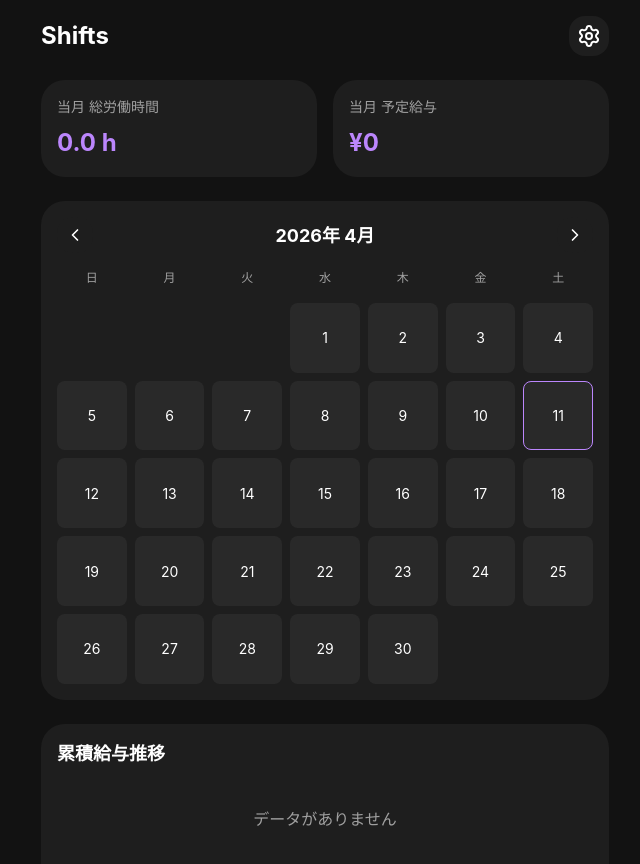
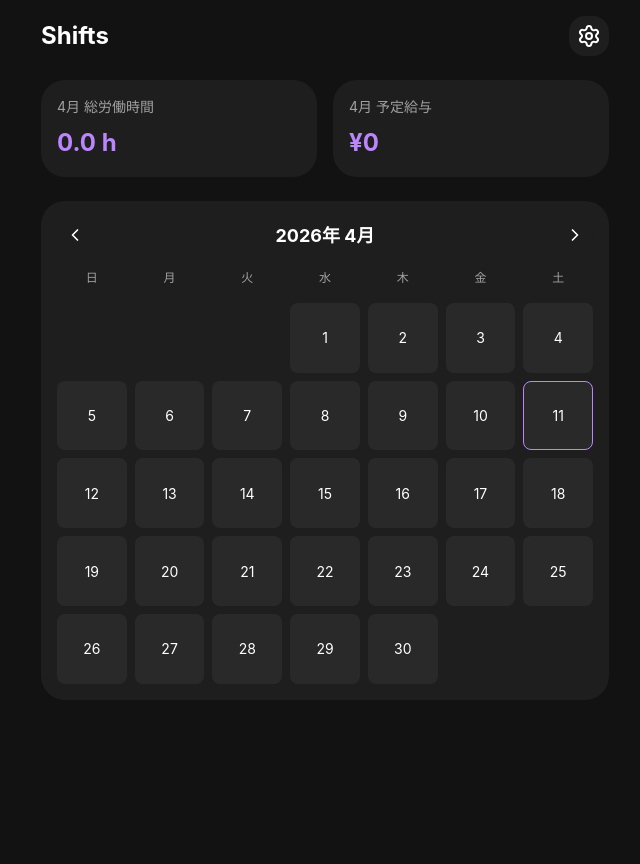
Before and after one commit to matsuuramizuki/shift-app, a Next.js app: page / in a window 1280 px wide. Shown: the top 864 px of the page, without its empty margins (315-955 px from the left). After the commit the page ends 804 px from the top, so only its background shows below. Built offline with nearby package versions, Linux system fonts and the light colour scheme.

Commit message:
毎月の給与表示、累積給与推移削除

```diff
--- a/src/app/globals.css
+++ b/src/app/globals.css
@@ -13,6 +13,8 @@
   --radius-sm: 8px;
   --radius-md: 16px;
   --radius-lg: 24px;
+
+  color-scheme: dark;
 }
 
 * {
--- a/src/app/page.tsx
+++ b/src/app/page.tsx
@@ -8,7 +8,6 @@ import { useStore } from "@/lib/store";
 
 import { Calendar } from "@/components/Calendar";
 import { SummaryCards } from "@/components/SummaryCards";
-import { CumulativeChart } from "@/components/Chart";
 import { ShiftModal } from "@/components/ShiftModal";
 import { SettingsModal } from "@/components/SettingsModal";
 
@@ -46,8 +45,6 @@ export default function Home() {
         onDateClick={(date) => setSelectedDate(date)}
       />
 
-      <CumulativeChart currentDate={currentDate} shifts={shifts} />
-
       {/* Modals */}
       {selectedDate && (
         <ShiftModal
--- a/src/components/Chart.tsx
+++ /dev/null
@@ -1,57 +0,0 @@
-import React from 'react';
-import { LineChart, Line, XAxis, YAxis, CartesianGrid, Tooltip, ResponsiveContainer } from 'recharts';
-import styles from "@/app/page.module.css";
-import type { Shift } from "@/lib/store";
-import { calculateSalary } from "@/lib/calc";
-import { startOfMonth, endOfMonth, isWithinInterval, parseISO, compareAsc } from 'date-fns';
-
-interface ChartProps {
-  currentDate: Date;
-  shifts: Shift[];
-}
-
-export function CumulativeChart({ currentDate, shifts }: ChartProps) {
-  const monthStart = startOfMonth(currentDate);
-  const monthEnd = endOfMonth(currentDate);
-
-  // Filter shifts to current month and sort by date ascending
-  const currentMonthShifts = shifts
-    .filter(s => {
-      const date = parseISO(s.date);
-      return isWithinInterval(date, { start: monthStart, end: monthEnd });
-    })
-    .sort((a, b) => compareAsc(parseISO(a.date), parseISO(b.date)));
-
-  let cumulative = 0;
-  const data = currentMonthShifts.map(s => {
-    const { salary } = calculateSalary(s.startTime, s.endTime, s.breakMinutes, s.deduction, s.hourlyWage);
-    cumulative += salary;
-
-    return {
-      date: s.date.slice(8, 10) + '日', // 'MM-DD' extract 'DD日'
-      salary: cumulative
-    };
-  });
-
-  return (
-    <div className={styles.chartContainer}>
-      <div className={styles.chartTitle}>累積給与推移</div>
-      {data.length === 0 ? (
-        <div style={{ color: 'var(--text-muted)', textAlign: 'center', marginTop: '40px' }}>データがありません</div>
-      ) : (
-        <ResponsiveContainer width="100%" height={200}>
-          <LineChart data={data}>
-            <CartesianGrid strokeDasharray="3 3" stroke="var(--border)" />
-            <XAxis dataKey="date" stroke="var(--text-muted)" fontSize={12} tickMargin={10} />
-            <YAxis stroke="var(--text-muted)" fontSize={12} width={50} />
-            <Tooltip
-              contentStyle={{ backgroundColor: 'var(--surface-hover)', border: 'none', borderRadius: '8px' }}
-              itemStyle={{ color: 'var(--primary)' }}
-            />
-            <Line type="monotone" dataKey="salary" name="累計(円)" stroke="var(--primary)" strokeWidth={3} dot={{ r: 4 }} activeDot={{ r: 6 }} />
-          </LineChart>
-        </ResponsiveContainer>
-      )}
-    </div>
-  );
-}
--- a/src/components/SummaryCards.tsx
+++ b/src/components/SummaryCards.tsx
@@ -2,7 +2,7 @@ import React from 'react';
 import styles from "@/app/page.module.css";
 import type { Shift } from "@/lib/store";
 import { calculateSalary } from "@/lib/calc";
-import { startOfMonth, endOfMonth, isWithinInterval, parseISO } from 'date-fns';
+import { startOfMonth, endOfMonth, isWithinInterval, parseISO, format } from 'date-fns';
 
 interface SummaryProps {
   currentDate: Date;
@@ -27,14 +27,16 @@ export function SummaryCards({ currentDate, shifts }: SummaryProps) {
     totalSalary += salary;
   });
 
+  const monthLabel = format(currentDate, "M月");
+
   return (
     <div className={styles.summaryGrid}>
       <div className={styles.card}>
-        <div className={styles.cardLabel}>当月 総労働時間</div>
+        <div className={styles.cardLabel}>{monthLabel} 総労働時間</div>
         <div className={styles.cardValue}>{totalHours.toFixed(1)} h</div>
       </div>
       <div className={styles.card}>
-        <div className={styles.cardLabel}>当月 予定給与</div>
+        <div className={styles.cardLabel}>{monthLabel} 予定給与</div>
         <div className={styles.cardValue}>¥{totalSalary.toLocaleString()}</div>
       </div>
     </div>
```
